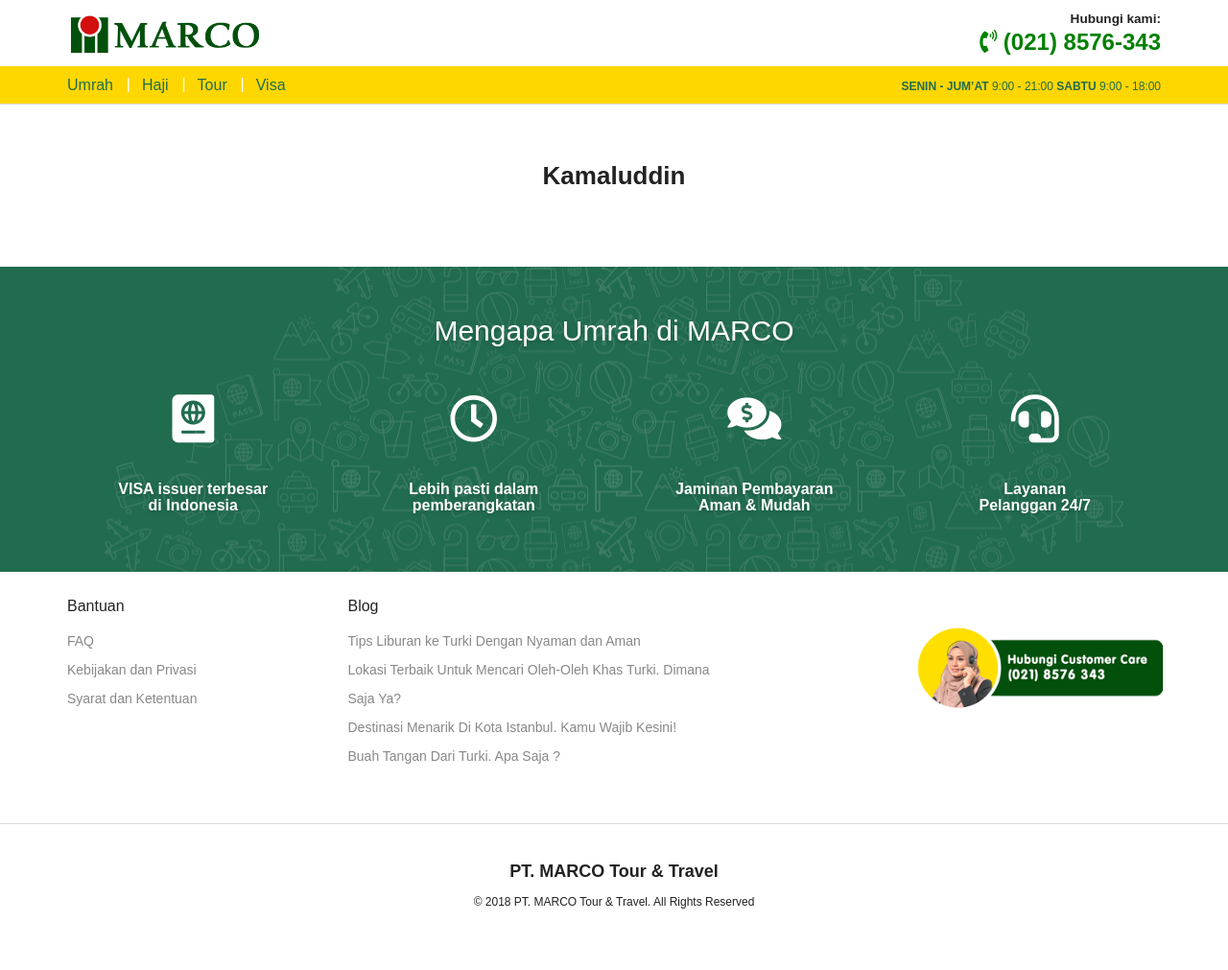
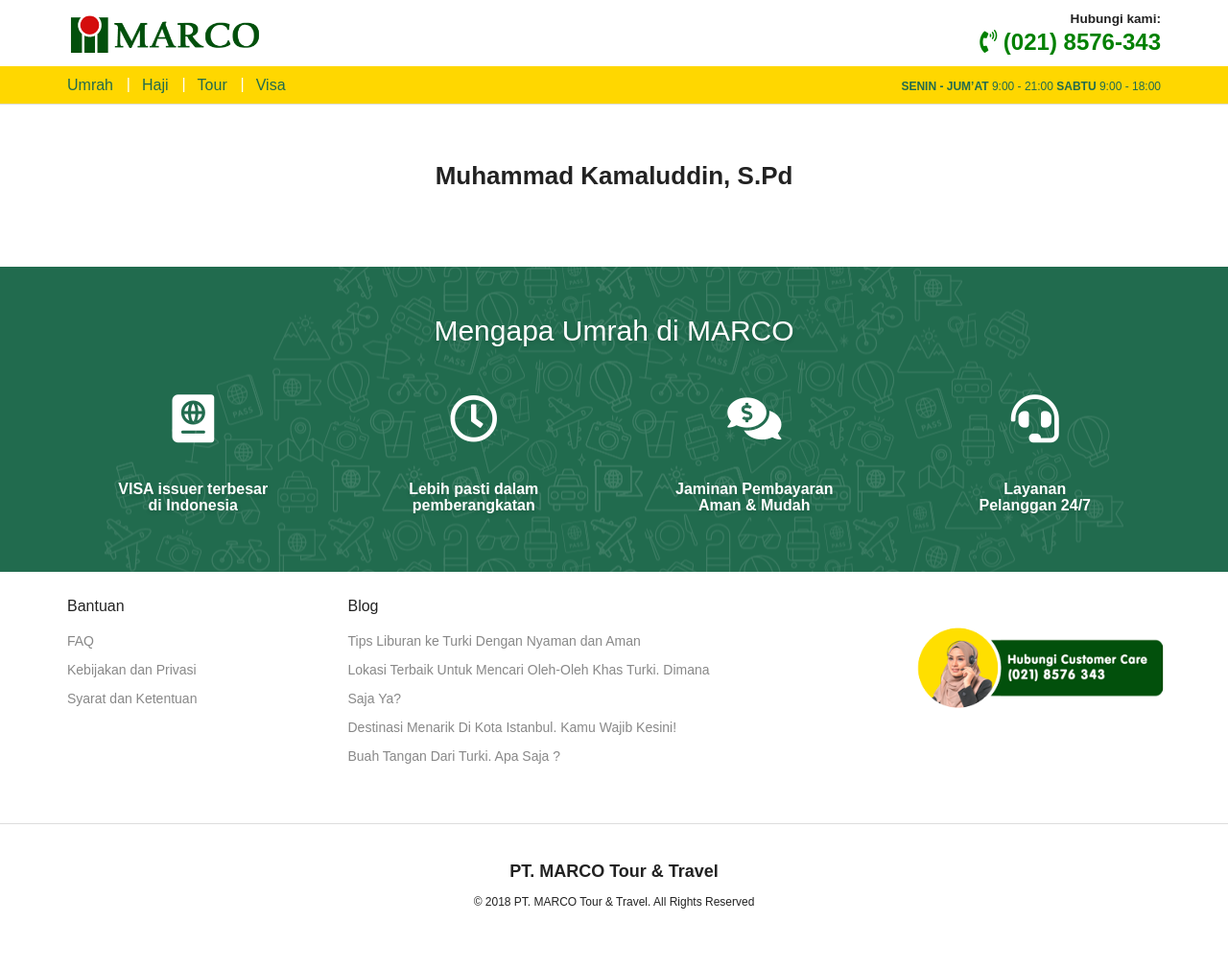
Before and after one commit to kemtol/marco, a Jekyll site: the page built from _agen/kamaluddin.markdown, in a window 1280 px wide. Shown: the whole page at 96% size. Built offline with Jekyll 4.4.1, drawn with Linux system fonts in a browser that asks for light colours; nearby versions of some CDN libraries; a script that is not in the unit is left out; some of the changed lines change nothing that is shown.

Commit message:
Updated Kamaluddin

```diff
--- a/_agen/kamaluddin.markdown
+++ b/_agen/kamaluddin.markdown
@@ -1,8 +1,9 @@
 ---
-title: Kamaluddin
+title: Muhammad Kamaluddin, S.Pd
 date: 2018-10-12 04:03:00 Z
 permalink: "/agen/kamaluddin.html"
 agenwa: 6281382134734
-agenalamat: Jakarta Barat
+agenalamat: KP. MOYAN RT. 011 RW. 006 KEL. GALUGA KEC. CIBUNGBULANG KAB. BOGOR JAWA
+  BARAT
 layout: static
 ---
```
